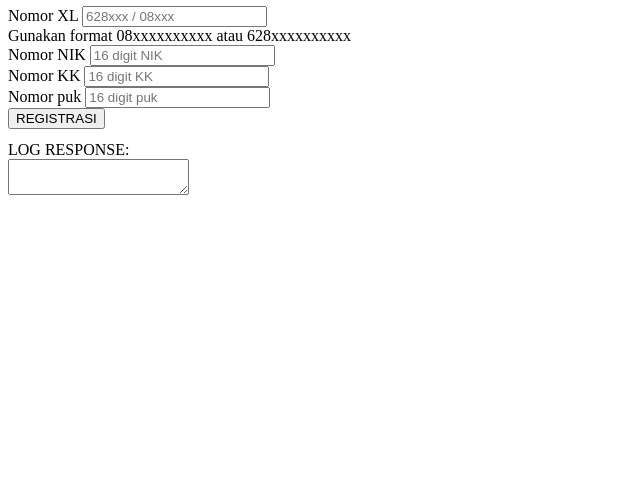
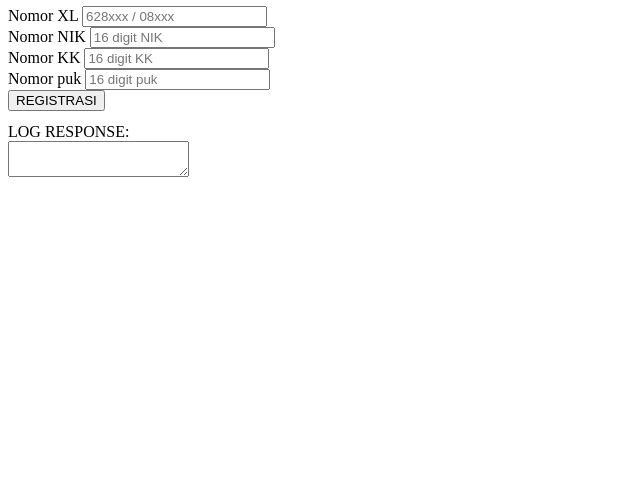
Before and after one commit to yagung91-lgtm/registrasi.my.xl, a plain HTML site: page index.html in a window 1280 px wide. Shown: the part 309-800 px from the top of the page, without its empty margins (0-640 px from the left). Drawn offline with Linux system fonts and the light colour scheme.

Commit message:
Fix HTML structure and update registration script

```diff
--- a/index.html
+++ b/index.html
@@ -19,7 +19,7 @@
         <div>
           <label>Nomor XL</label>
           <input id="msisdn" placeholder="628xxx / 08xxx" inputmode="numeric" autocomplete="tel">
-          <div class="hint">Gunakan format 08xxxxxxxxxx atau 628xxxxxxxxxx</div>
+          <div class="hint"></div>
         </div>
         <div>
           <label>Nomor NIK</label>
```
